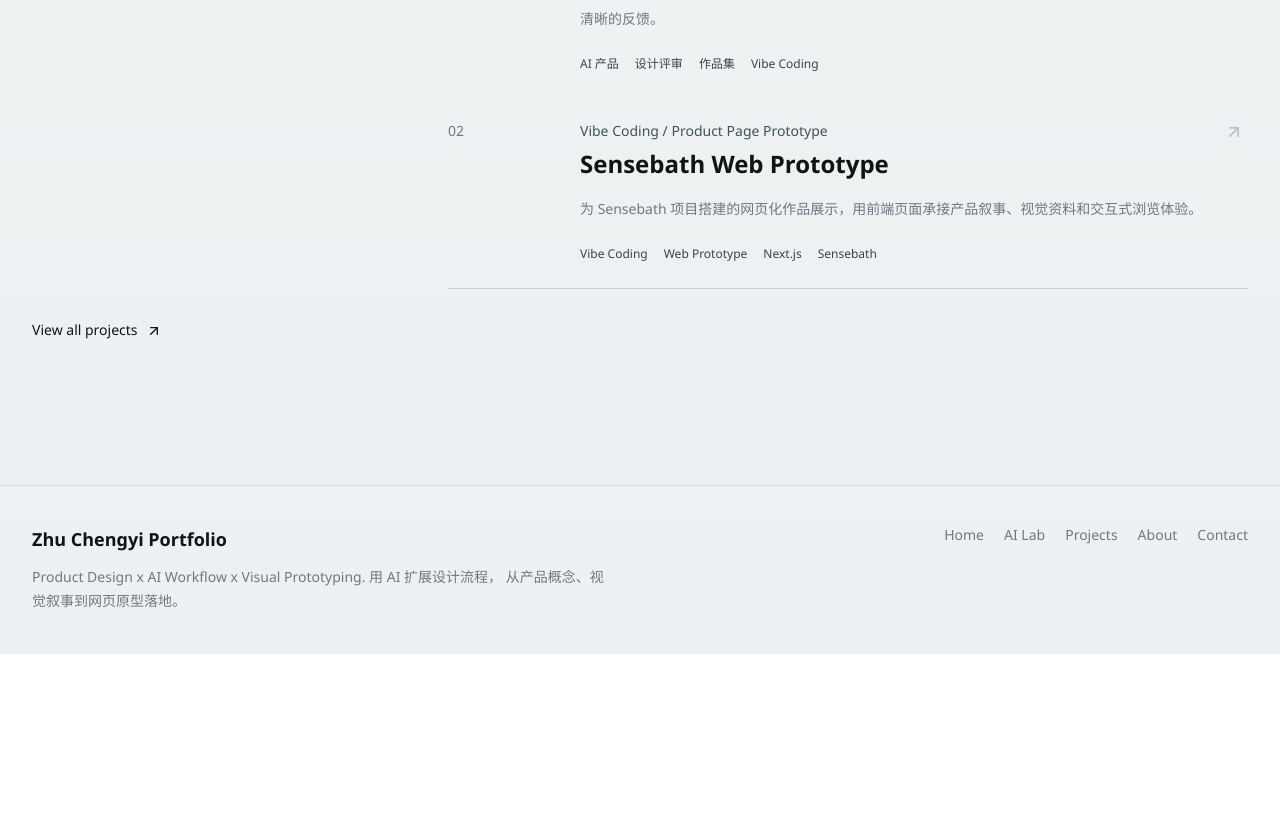
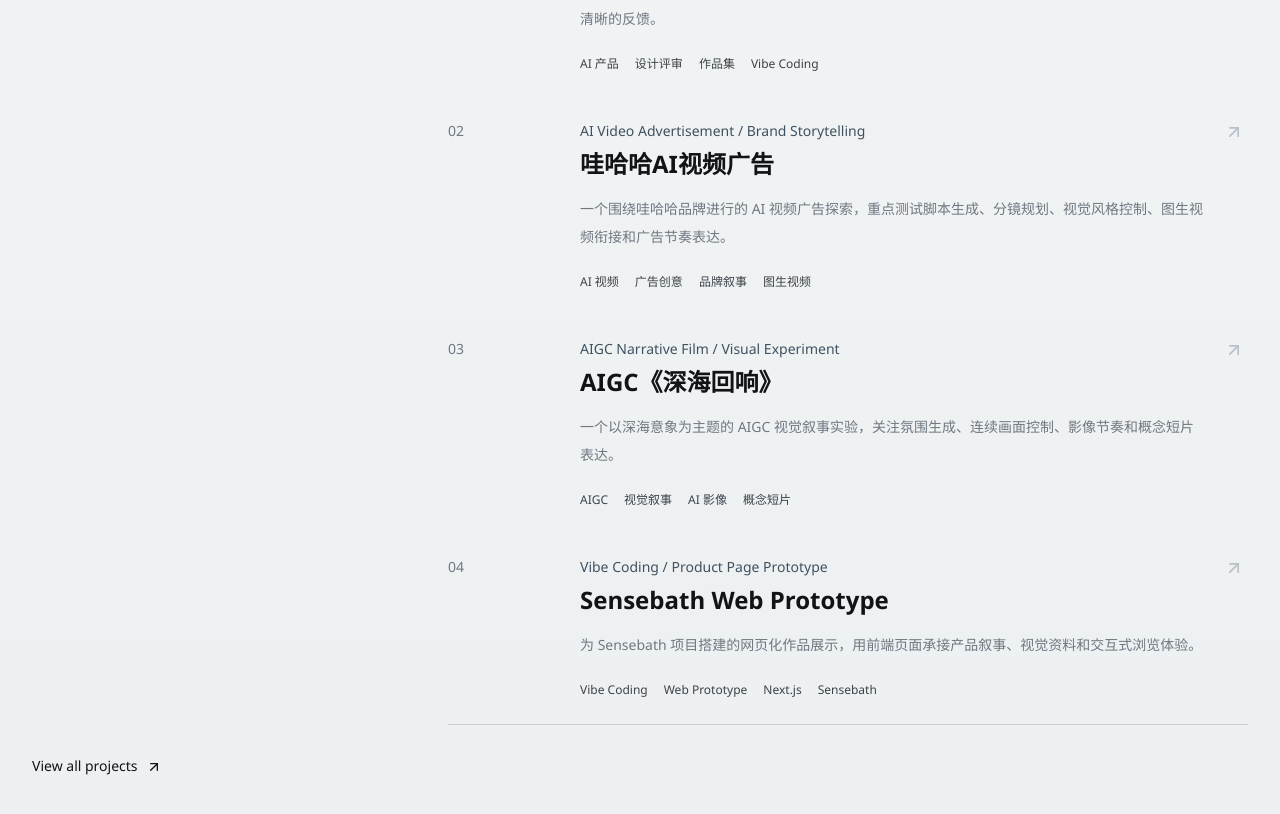
Before and after one commit to zhucygll-hub/zhu-chengyi-portfolio, a Next.js app: page /ai-lab in a window 1280 px wide. Shown: the part 2582-3396 px from the top of the page. Before the commit the page ends 3236 px from the top, so only its background shows below. Built offline with nearby package versions, Linux system fonts and the light colour scheme.

Commit message:
Add AI Lab project placeholders

```diff
--- a/components/visual-blocks.tsx
+++ b/components/visual-blocks.tsx
@@ -17,14 +17,18 @@
       <div
         className="absolute inset-0 bg-cover bg-center"
         style={{
-          backgroundImage: `linear-gradient(135deg, rgba(255,255,255,0.06), rgba(17,19,21,0.08)), url("${src}")`
+          backgroundImage: src
+            ? `linear-gradient(135deg, rgba(255,255,255,0.06), rgba(17,19,21,0.08)), url("${src}")`
+            : "linear-gradient(135deg, rgba(255,255,255,0.12), rgba(17,19,21,0.1))"
         }}
       />
       <div className="absolute inset-0 bg-[linear-gradient(180deg,rgba(255,255,255,0.02),rgba(17,19,21,0.34))]" />
       <div className="absolute inset-0 border border-white/40" />
       <div className="absolute inset-x-5 bottom-5 flex items-end justify-between gap-4 border-t border-white/55 pt-4 backdrop-blur-[1px]">
         <span className="text-sm font-medium text-white drop-shadow">{label ?? "Image placeholder"}</span>
-        <span className="max-w-[58%] truncate text-right text-xs leading-5 text-white/75">{src}</span>
+        <span className="max-w-[58%] truncate text-right text-xs leading-5 text-white/75">
+          {src || "Image pending"}
+        </span>
       </div>
     </div>
   );
--- a/data/site.ts
+++ b/data/site.ts
@@ -327,6 +327,70 @@
     }
   },
   {
+    slug: "wahaha-ai-video-ad",
+    title: "哇哈哈AI视频广告",
+    category: "ai-lab",
+    type: "AI Video Advertisement / Brand Storytelling",
+    time: "2025",
+    summary:
+      "一个围绕哇哈哈品牌进行的 AI 视频广告探索，重点测试脚本生成、分镜规划、视觉风格控制、图生视频衔接和广告节奏表达。",
+    keywords: ["AI 视频", "广告创意", "品牌叙事", "图生视频", "AIGC"],
+    tools: ["Prompt Design", "Image-to-Video", "Storyboard", "AIGC Workflow"],
+    heroImage: "",
+    accent: "AI Video Ad",
+    sections: {
+      background:
+        "AI 视频工具正在改变广告概念验证的速度，让品牌脚本、画面风格和动态镜头能够在早期阶段快速形成可观看样片。",
+      problem:
+        "广告类生成内容容易出现风格不统一、镜头衔接不顺、品牌识别弱和节奏松散等问题，需要在脚本、分镜和视觉控制之间建立更稳定的流程。",
+      goal:
+        "以哇哈哈品牌为对象，探索如何用 AIGC 工具快速生成具备品牌感、叙事节奏和视觉完整度的视频广告原型。",
+      process: [
+        "梳理广告主题、目标受众和核心传播语，先确定短视频叙事结构。",
+        "拆分脚本与镜头分镜，生成关键画面并统一画面风格。",
+        "使用图生视频工具测试镜头运动、转场节奏和广告片段连贯性。"
+      ],
+      solution:
+        "通过脚本先行、关键帧控制和分段生成的方式，将 AI 视频从随机出片转向可管理的广告原型流程。",
+      prototype:
+        "图片和视频素材暂时预留，后续将补充广告封面、关键帧、分镜过程和视频片段。",
+      outcome:
+        "项目用于展示我对 AI 视频广告流程的理解，包括从创意概念到可播放样片的快速推导能力。"
+    }
+  },
+  {
+    slug: "deep-sea-echoes",
+    title: "AIGC《深海回响》",
+    category: "ai-lab",
+    type: "AIGC Narrative Film / Visual Experiment",
+    time: "2025",
+    summary:
+      "一个以深海意象为主题的 AIGC 视觉叙事实验，关注氛围生成、连续画面控制、影像节奏和概念短片表达。",
+    keywords: ["AIGC", "视觉叙事", "AI 影像", "概念短片", "图生视频"],
+    tools: ["AIGC Workflow", "Image-to-Video", "Prompt Design", "Visual Direction"],
+    heroImage: "",
+    accent: "AIGC Film",
+    sections: {
+      background:
+        "生成式影像工具让个人创作者能够以更低成本探索概念短片，将抽象主题转化为可观看的连续视觉片段。",
+      problem:
+        "AIGC 叙事影像常面临角色与场景一致性不足、镜头情绪断裂、画面质感波动和主题表达不清晰等问题。",
+      goal:
+        "以《深海回响》为主题，构建一组具有统一氛围、视觉连续性和叙事暗线的 AI 影像实验。",
+      process: [
+        "设定深海、回声、未知生命和记忆残片等核心意象，形成视觉关键词。",
+        "生成关键视觉帧，筛选统一的色调、空间感和主体形态。",
+        "将静态画面延展为动态片段，测试镜头运动和情绪节奏。"
+      ],
+      solution:
+        "通过主题关键词、关键帧筛选和分段视频生成，把深海氛围转化为更稳定的 AIGC 叙事影像语言。",
+      prototype:
+        "图片和视频素材暂时预留，后续将补充主视觉、关键帧、生成过程和短片片段。",
+      outcome:
+        "项目用于展示我对 AI 视觉叙事和图生视频流程的探索，强调从视觉概念到动态表达的完整链路。"
+    }
+  },
+  {
     slug: "rhino-modeling",
     title: "Rhino 模型训练",
     category: "visual-3d",
```
